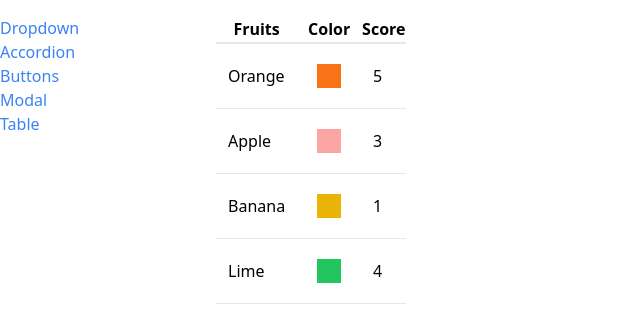
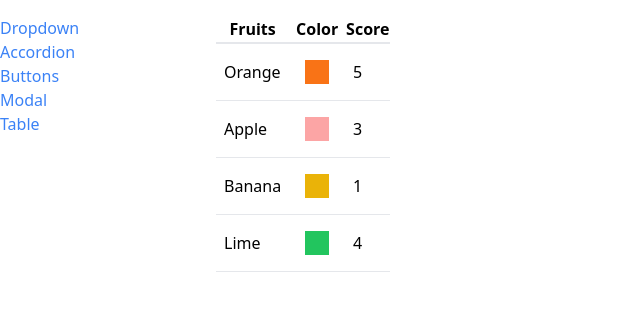
Before and after one commit to bleyyannick/reusable_buttons_with_react_and_tailwind, a React (Create React App) app: page /table in a window 1280 px wide. Shown: the top 322 px of the page, without its empty margins (0-640 px from the left). Built offline with nearby package versions, Linux system fonts and the light colour scheme.

Commit message:
fixed individual cells

```diff
--- a/src/components/Table.jsx
+++ b/src/components/Table.jsx
@@ -1,18 +1,17 @@
 
-const Table = ({data, config})=> {
+const Table = ({data, config, keyFn})=> {
  const renderedHeaders = config.map(headers => {
     return (<th key={headers.label}>
       {headers.label}
     </th>)
  })
- const renderedRows = data.map(fruit => {
+ const renderedRows = data.map(rowData => {
+    const renderedCells = config.map(column =>
+      <td className="p-2" key={column.label}>{column.render(rowData)}</td>
+    );
     return (
-       <tr className="border-b" key={fruit.name}>
-         <td className="p-3">{fruit.name}</td>
-         <td className="p-3">
-            <div className={`p-3 m-2 ${fruit.color}`}></div>
-        </td>
-         <td className="p-3">{fruit.score}</td>
+       <tr className="border-b" key={keyFn(rowData)}>
+        {renderedCells}
        </tr>
     )
  })
--- a/src/pages/TablePage.jsx
+++ b/src/pages/TablePage.jsx
@@ -9,13 +9,23 @@
   ]
 
   const config = [
-    {label:"Fruits"},
-    {label:"Color"},
-    {label:"Score"},
+    {
+      label:"Fruits",
+      render: (fruit) => fruit.name
+    },
+    {
+      label:"Color",
+      render: (fruit)=> <div className={`p-3 m-2 ${fruit.color}`}></div>
+    },
+    {
+      label:"Score",
+      render: (fruit) => fruit.score
+    },
   ]
+  const keyFn = (fruit) => fruit.name
   return (
     <div>
-        <Table data={fruits} config={config}></Table>
+        <Table data={fruits} config={config} keyFn={keyFn}></Table>
     </div>
   )
 }
```
